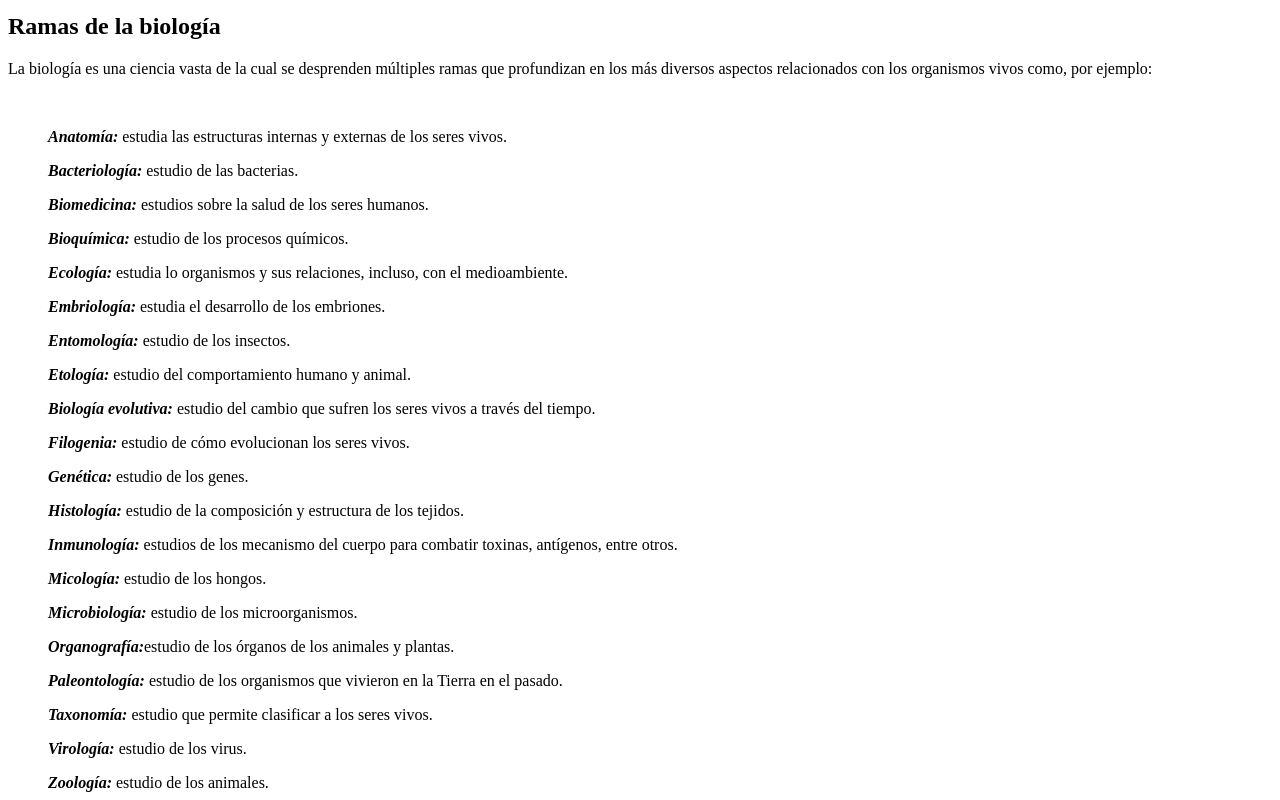
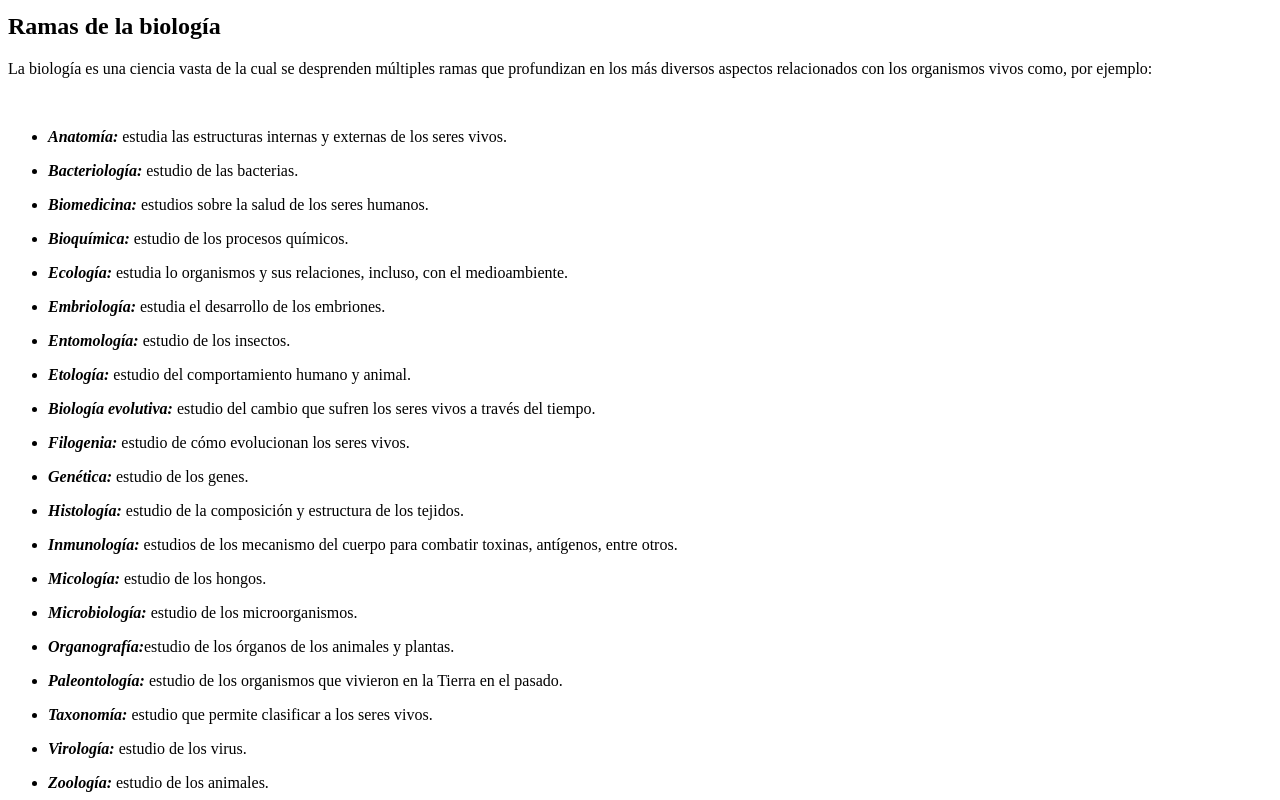
Before and after one commit to MrFlammer/Proyecto-Final-Front-Orlando, a plain HTML site: page Ejercicio-3_Tema-2.html in a window 1280 px wide. Shown: the part 440-1240 px from the top of the page. Drawn offline with Linux system fonts and the light colour scheme.

Commit message:
se modifico una etiqueta del tercer ejercicio, se cambio la etiqueta blockquote por unordered list y su componente li a cada uno de los elementos

```diff
--- a/Ejercicio-3_Tema-2.html
+++ b/Ejercicio-3_Tema-2.html
@@ -30,47 +30,47 @@
 
         <p>La biología es una ciencia vasta de la cual se desprenden múltiples ramas que profundizan en los más diversos aspectos relacionados con los organismos vivos como, por ejemplo:</p>
             <br>
-            <blockquote>
-            <p><i><b>Anatomía:</b></i> estudia las estructuras internas y externas de los seres vivos.</p>
+           <ul>
+                <li><p><i><b>Anatomía:</b></i> estudia las estructuras internas y externas de los seres vivos.</p></li>
 
-            <p><i><b>Bacteriología:</b></i> estudio de las bacterias.</p>
+                <li><p><i><b>Bacteriología:</b></i> estudio de las bacterias.</p></li>
 
-            <p><i><b>Biomedicina:</b></i> estudios sobre la salud de los seres humanos.</p>
+                <li><p><i><b>Biomedicina:</b></i> estudios sobre la salud de los seres humanos.</p></li>
 
-            <p><i><b>Bioquímica:</b></i> estudio de los procesos químicos.</p>
+                <li><p><i><b>Bioquímica:</b></i> estudio de los procesos químicos.</p></li>
 
-            <p><i><b>Ecología:</b></i> estudia lo organismos y sus relaciones, incluso, con el medioambiente.</p>
+                <li><p><i><b>Ecología:</b></i> estudia lo organismos y sus relaciones, incluso, con el medioambiente.</p></li>
 
-            <p><i><b>Embriología:</b></i> estudia el desarrollo de los embriones.</p>
+                <li><p><i><b>Embriología:</b></i> estudia el desarrollo de los embriones.</p></li>
 
-            <p><i><b>Entomología:</b></i> estudio de los insectos.</p>
+                <li><p><i><b>Entomología:</b></i> estudio de los insectos.</p></li>
 
-            <p><i><b>Etología:</b></i> estudio del comportamiento humano y animal.</p>
+                <li><p><i><b>Etología:</b></i> estudio del comportamiento humano y animal.</p></li>
 
-            <p><i><b>Biología evolutiva:</b></i> estudio del cambio que sufren los seres vivos a través del tiempo.</p>
+                <li><p><i><b>Biología evolutiva:</b></i> estudio del cambio que sufren los seres vivos a través del tiempo.</p></li>
 
-            <p><i><b>Filogenia:</b></i> estudio de cómo evolucionan los seres vivos.</p>
+                <li><p><i><b>Filogenia:</b></i> estudio de cómo evolucionan los seres vivos.</p></li>
 
-            <p><i><b>Genética:</b></i> estudio de los genes.</p>
+                <li><p><i><b>Genética:</b></i> estudio de los genes.</p></li>
 
-            <p><i><b>Histología:</b></i> estudio de la composición y estructura de los tejidos.</p>
+                <li><p><i><b>Histología:</b></i> estudio de la composición y estructura de los tejidos.</p></li>
 
-            <p><i><b>Inmunología:</b></i> estudios de los mecanismo del cuerpo para combatir toxinas, antígenos, entre otros.</p>
+                <li><p><i><b>Inmunología:</b></i> estudios de los mecanismo del cuerpo para combatir toxinas, antígenos, entre otros.</p></li>
 
-            <p><i><b>Micología:</b></i> estudio de los hongos.</p>
+                <li><p><i><b>Micología:</b></i> estudio de los hongos.</p></li>
 
-            <p><i><b>Microbiología:</b></i> estudio de los microorganismos.</p>
+                <li><p><i><b>Microbiología:</b></i> estudio de los microorganismos.</p></li>
 
-            <p><i><b>Organografía:</b></i>estudio de los órganos de los animales y plantas.</p>
+                <li><p><i><b>Organografía:</b></i>estudio de los órganos de los animales y plantas.</p></li>
 
-            <p><i><b>Paleontología:</b></i> estudio de los organismos que vivieron en la Tierra en el pasado.</p>
+                <li><p><i><b>Paleontología:</b></i> estudio de los organismos que vivieron en la Tierra en el pasado.</p></li>
 
-            <p><i><b>Taxonomía:</b></i> estudio que permite clasificar a los seres vivos.</p>
+                <li><p><i><b>Taxonomía:</b></i> estudio que permite clasificar a los seres vivos.</p></li>
 
-            <p><i><b>Virología:</b></i> estudio de los virus.</p>
+                <li><p><i><b>Virología:</b></i> estudio de los virus.</p></li>
 
-            <p><i><b>Zoología:</b></i> estudio de los animales.</p>
-        </blockquote>
+                <li><p><i><b>Zoología:</b></i> estudio de los animales.</p></li>
+        </ul>
         <br>
 
     <h3>Biología molecular</h3>
```
